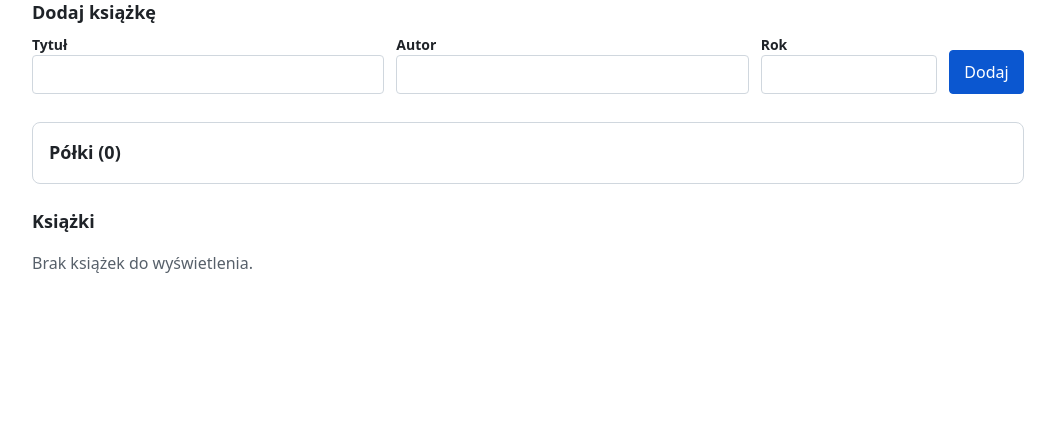
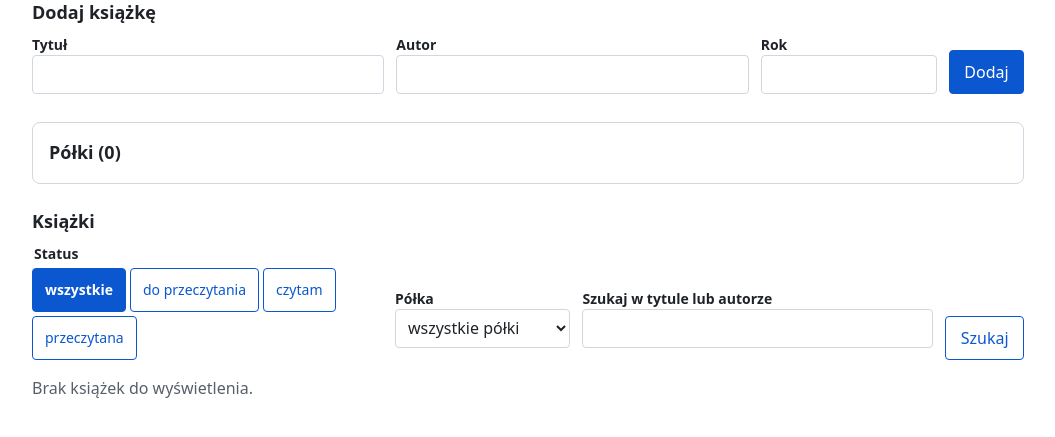
Before and after one commit to mario12358/telesma_test, a FastAPI app: template app/templates/list.html in a window 1280 px wide. Shown: the part 137-574 px from the top of the page, without its empty margins (112-1167 px from the left). Run offline with FastAPI, Linux system fonts and the light colour scheme; the template is opened without the code that fills it, so the values that code supplies are empty; parts of the project's set-up code (start-up, migrations or seed data) failed here and were passed over.

Commit message:
Add the combinable filter bar to the list screen (#14)
Task 3.1: status toggle buttons (all / to read / reading / read), a
shelf dropdown and a search field that refreshes the list while typing
(300 ms debounce) or with a Search button without JavaScript. Filters
combine, live in the URL so a reload keeps them, return the same books
as GET /api/books with the same parameters, and survive adding books
or shelves; the shelf dropdown follows shelf changes.

Specky-Req: 01M5JNJCJWM1SF2P2Y1NWZXSVY@e99ec66

🤖 Generated with Telesma

Co-authored-by: Mariusz <m.iskra@it-learn.pl>

```diff
--- a/app/static/style.css
+++ b/app/static/style.css
@@ -191,6 +191,60 @@ button[aria-pressed="true"] {
   font-size: 0.8125rem;
 }
 
+.filters {
+  display: grid;
+  grid-template-columns: 2fr 1fr 2fr auto;
+  gap: 0.75rem;
+  align-items: end;
+  margin-bottom: 1rem;
+}
+
+.status-filter {
+  border: 0;
+  padding: 0;
+  margin: 0;
+  display: flex;
+  flex-wrap: wrap;
+  gap: 0.25rem;
+}
+
+.status-filter legend {
+  font-weight: 600;
+  font-size: 0.875rem;
+  margin-bottom: 0.25rem;
+}
+
+/* Status filter: radios that look and behave like a group of toggle buttons. */
+.status-filter input {
+  position: absolute;
+  opacity: 0;
+  width: 1px;
+  height: 1px;
+}
+
+.status-filter label {
+  display: inline-flex;
+  align-items: center;
+  min-height: 2.75rem;
+  padding: 0.25rem 0.75rem;
+  border: 1px solid var(--accent);
+  border-radius: 0.25rem;
+  color: var(--accent);
+  font-weight: 400;
+  cursor: pointer;
+}
+
+.status-filter input:checked + label {
+  background: var(--accent);
+  color: var(--accent-text);
+  font-weight: 700;
+}
+
+.status-filter input:focus-visible + label {
+  outline: 2px solid var(--focus);
+  outline-offset: 2px;
+}
+
 .shelves {
   margin: 1rem 0;
   padding: 0.5rem 1rem;
@@ -376,7 +430,8 @@ table.books td {
 
 /* One column below 640 px: the table turns into cards. */
 @media (max-width: 639px) {
-  .form-row {
+  .form-row,
+  .filters {
     grid-template-columns: 1fr;
   }
 
--- a/app/templates/list.html
+++ b/app/templates/list.html
@@ -5,6 +5,7 @@
 {% include "partials/shelves_section.html" %}
 <section aria-labelledby="books-heading">
   <h2 id="books-heading">Książki</h2>
+  {% include "partials/filters.html" %}
   {% include "partials/book_list.html" %}
 </section>
 {% endblock %}
--- /dev/null
+++ b/app/templates/partials/filters.html
@@ -0,0 +1,22 @@
+{% set active_status = filters.status.value if filters.status else "" %}
+<form id="filters" class="filters" method="get" action="/" role="search" aria-label="Filtry listy"
+      hx-get="/" hx-trigger="change, submit" hx-target="#book-list" hx-swap="outerHTML" hx-push-url="true">
+  <fieldset class="status-filter">
+    <legend>Status</legend>
+    {% for value, label in STATUS_FILTER_OPTIONS %}
+    <input type="radio" id="filter-status-{{ value or 'all' }}" name="status" value="{{ value }}"{% if active_status == value %} checked{% endif %}>
+    <label for="filter-status-{{ value or 'all' }}">{{ label }}</label>
+    {% endfor %}
+  </fieldset>
+  <div class="field">
+    <label for="filter-shelf">Półka</label>
+    {% include "partials/shelf_filter.html" %}
+  </div>
+  <div class="field filter-query">
+    <label for="filter-q">Szukaj w tytule lub autorze</label>
+    <input type="search" id="filter-q" name="q" value="{{ filters.query or '' }}"
+           hx-get="/" hx-trigger="input changed delay:300ms, search" hx-target="#book-list" hx-swap="outerHTML"
+           hx-include="#filters" hx-push-url="true">
+  </div>
+  <button type="submit" class="secondary">Szukaj</button>
+</form>
--- /dev/null
+++ b/app/templates/partials/shelf_filter.html
@@ -0,0 +1,6 @@
+<select id="filter-shelf" name="shelf"{% if oob %} hx-swap-oob="true"{% endif %}>
+  <option value="">wszystkie półki</option>
+  {% for shelf in shelves %}
+  <option value="{{ shelf.id }}"{% if filters.shelf_id == shelf.id %} selected{% endif %}>{{ shelf.name }}</option>
+  {% endfor %}
+</select>
--- a/app/templates/partials/shelves_response.html
+++ b/app/templates/partials/shelves_response.html
@@ -1,2 +1,2 @@
 {% include "partials/shelves_section.html" %}
-{% with oob = True %}{% include "partials/book_list.html" %}{% endwith %}
+{% with oob = True %}{% include "partials/book_list.html" %}{% include "partials/shelf_filter.html" %}{% endwith %}
--- a/app/templates/partials/shelves_section.html
+++ b/app/templates/partials/shelves_section.html
@@ -3,7 +3,7 @@
   <details{% if shelves_open %} open{% endif %}>
     <summary><h2 id="shelves-heading" class="inline-heading">Półki ({{ shelves | length }})</h2></summary>
     <form id="add-shelf-form" method="post" action="/shelves"
-          hx-post="/shelves" hx-target="#shelves-section" hx-swap="outerHTML">
+          hx-post="/shelves" hx-target="#shelves-section" hx-swap="outerHTML" hx-include="#filters">
       <div class="field">
         <label for="shelf-name">Nazwa nowej półki</label>
         <input type="text" id="shelf-name" name="name" value="{{ shelf_form.get('name', '') }}" required maxlength="60"
@@ -20,7 +20,7 @@
         <span class="shelf-count">({{ shelf.book_count | books_count }})</span>
         <form method="get" action="/shelves/{{ shelf.id }}/delete">
           <button type="submit" class="danger" aria-label="Usuń półkę {{ shelf.name }}"
-                  hx-post="/shelves/{{ shelf.id }}/delete" hx-target="#shelves-section" hx-swap="outerHTML"
+                  hx-post="/shelves/{{ shelf.id }}/delete" hx-target="#shelves-section" hx-swap="outerHTML" hx-include="#filters"
                   hx-confirm="Usunąć półkę «{{ shelf.name }}»? Książki zostaną na liście.">Usuń</button>
         </form>
       </li>
```
Also changed, not shown: app/routers/views/common.py (+35 -3 lines), app/routers/views/pages.py (+9 -8 lines), app/routers/views/shelves.py (+16 -9 lines), app/templating.py (+8 -1 lines), telesma/state/PLAN.md (+2 -2 lines), telesma/state/PROJECT_CONTEXT.md (+5 -3 lines), tests/e2e/test_list_and_details_flow.py (+10 -10 lines), tests/test_view_filters.py (added, +148 -0 lines).
